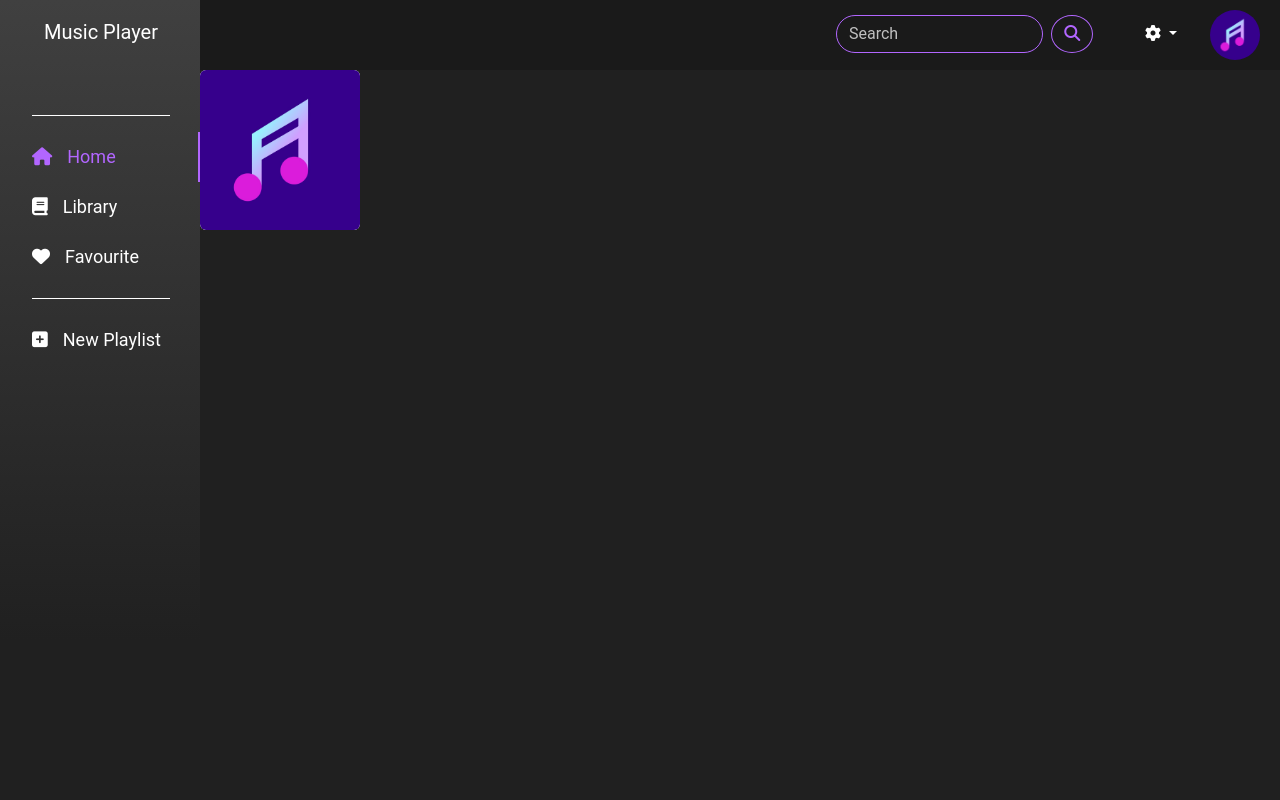
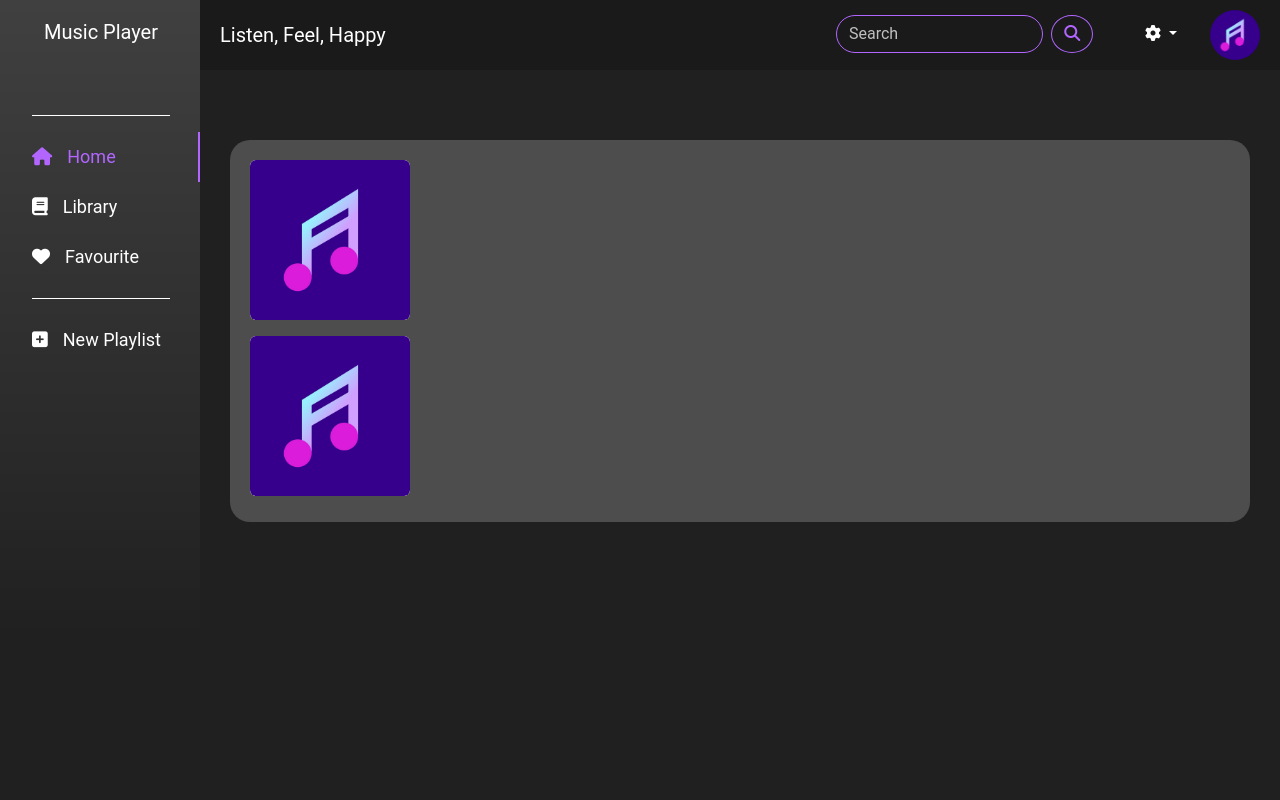
Before and after one commit to Proxima11/project_Tekweb, a PHP site: page /homepagefix.php in a window 1280 px wide. Run offline with PHP 8.4, Linux system fonts and the light colour scheme; some libraries are stand-ins or nearby versions.

Commit message:
Update homepagefix.php

```diff
--- a/homepagefix.php
+++ b/homepagefix.php
@@ -163,7 +163,7 @@
 		}
 		.wrapper section .top_bar .dropdown ul li button:hover{
 			background-color: #B266FF;
-			text-color: black;
+			font-color: black;
 		}
 		/*#check{
 			display: none;
@@ -218,7 +218,11 @@
 			</ul>
 		</div>
 		<section class="view">
+			<!-- bar atas -->
 			<div class="top_bar">
+				<div style="width:200px; height: 50px; float: left; margin-top: 20px; margin-bottom: 10px; margin-left: 20px; color: white; font-size: 20px;">
+					Listen, Feel, Happy
+				</div>
 				<div id="profile" style="width:50px; height: 50px; float: right; margin-top: 10px; margin-bottom: 10px; margin-right: 20px;">
 					<img src="picture/imgSementara.jpg" width="100%" style="border-radius: 50%;">
 				</div>
@@ -242,7 +246,28 @@
 					</form>
 				</div>
 			</div>
-			<div class="col-sm-3">
+			<div class="wrap" style="background-color: rgba(96, 96, 96, 0.7); height: 0 auto; margin-left: 30px; margin-right:30px; border-radius: 20px; margin-top:70px; position: relative; padding-left: 20px; padding-right:20px; padding-top: 20px; padding-bottom: 10px;">
+				<div class="row-">
+					<div class="col-sm-2">
+						<div class="card mb-3 ml-5 mu-5">
+							<img class="card-img" src="picture/imgSementara.jpg">
+							<div class="details">
+								<button type="button" class="btn btn-secondary btn-lg mb-2" id="play"><i class="fa-solid fa-play"></i></button>
+								<div class="row" style="max-height: 0px;">
+									<div class="col-sm-2">
+										<i class="fa-solid fa-heart" style="color: white;" id="like"></i>
+									</div>
+									<div class="col-sm-2">
+									</div>
+									<div class="col-sm-2">
+										<i class="fa-solid fa-headphones" style="color: white;" id="heard"></i>
+										<div class="col-sm-2">
+										</div>
+									</div>
+								</div>
+							</div>
+						</div>
+						<div class="col-sm-2">
 							<div class="card mb-3 ml-5 mu-5">
 								<img class="card-img" src="picture/imgSementara.jpg">
 								<div class="details">
@@ -262,7 +287,11 @@
 								</div>
 							</div>
 						</div>
+					</div>
+				</div>
 			</section>
+
+			<!--  -->
 		</div>
 	</body>
 	</html>
```
Lines whose indentation alone changed are shown as unchanged.
